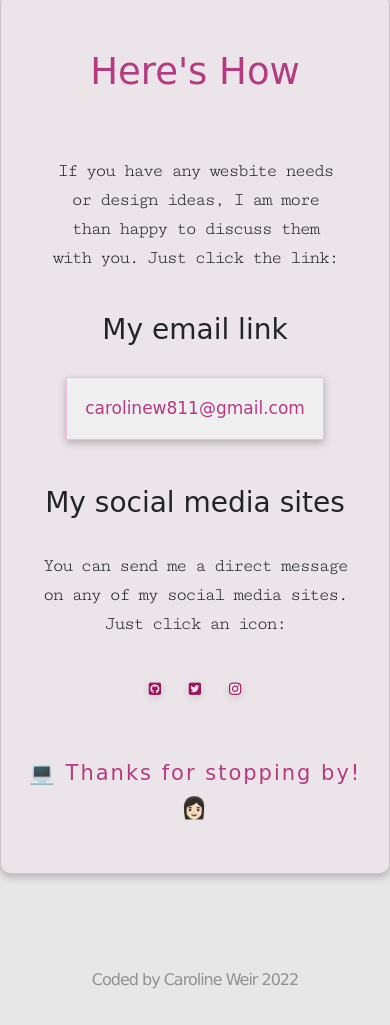
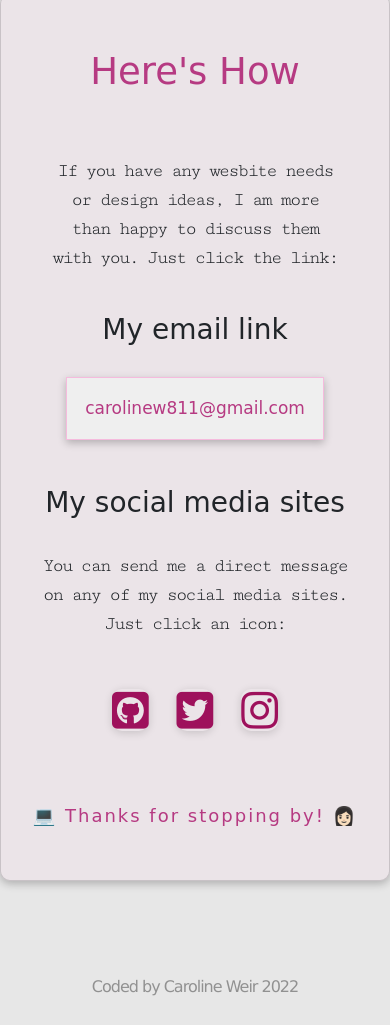
Before and after one commit to Cazcodes1/caroline_portfolio, a plain HTML site: page contact.html in a window 390 px wide. Shown: the part 299-1324 px from the top of the page. Drawn offline with nearby package versions, Linux system fonts and the light colour scheme; a web font is replaced by a local one.

Commit message:
changes to icon size responsive

```diff
--- a/src/styles.css
+++ b/src/styles.css
@@ -460,8 +460,7 @@ button {
     font-size: 37px !important;
   }
   .social {
-    max-width: 60px;
-    font-size: 14px;
+    font-size: 42px;
     padding: 10px;
   }
   .thanks {
@@ -470,7 +469,7 @@ button {
     padding: 11px;
   }
   p.thanks {
-    font-size: 21px;
+    font-size: 18px;
   }
   .linktree {
     font-size: large;
```
